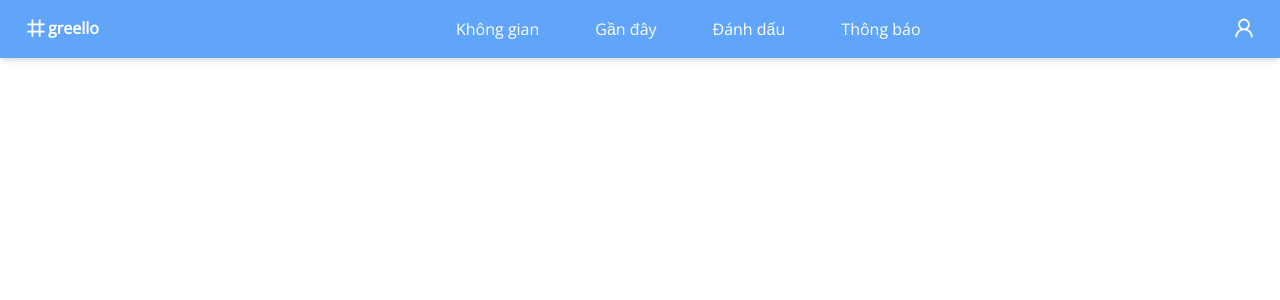
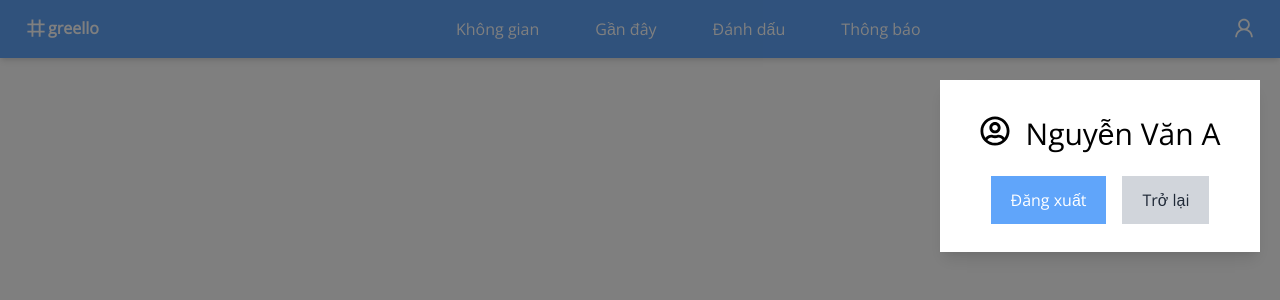
Before and after one commit to SilvirD/TodoApp-FinalProject, a React (Create React App) app: page /notification/1 in a window 1280 px wide. Both pictures are taken after a click on the element 1244 px from the left and 28 px from the top of the page. Shown: the top 300 px of the page. Built offline with nearby package versions, Linux system fonts and the light colour scheme.

Commit message:
feat: add user dialog

```diff
--- a/src/App.js
+++ b/src/App.js
@@ -6,13 +6,18 @@ import Workspace from "./components/pages/Workspace";
 import Recent from "./components/pages/Recent";
 import Bookmark from "./components/pages/Bookmark";
 import Notification from "./components/pages/Notification";
+import UserDialog from './components/common/UserDialog'
+import { useState } from "react";
 
 function App() {
+  const [userModal, setUserModal] = useState(false);
+
   return (
     <>
       <Router>
         <div className="App">
-          <NavBar />
+          <NavBar userModal={userModal} setUserModal={setUserModal} />
+          <UserDialog userModal={userModal} setUserModal={setUserModal} />
 
           <Switch>
             <Route exact path="/" component={Workspace} />
--- a/src/components/NavBar/NavBar.js
+++ b/src/components/NavBar/NavBar.js
@@ -3,20 +3,28 @@ import { AiOutlineNumber, AiOutlineUser } from "react-icons/ai";
 import { Link } from "react-router-dom";
 import Button from "./Button";
 
-const NavBar = () => {
+const NavBar = ({ userModal, setUserModal }) => {
   const ICONSIZE = 24;
   const [expandState, setExpandState] = useState(false);
   const [navlinks, setNavLink] = useState("navlinks");
 
-  const toggleMobileMenu = () => {
+  const toggleMobileMenu = (expandState) => {
+    console.log(expandState)
     setExpandState(!expandState);
 
     if (expandState) {
       setNavLink("navlinks");
     } else {
-      setNavLink("navlinks active");
+      setNavLink("navlinks activebar");
     }
   };
+
+  const toggleProfileDialog = (userModal) => {
+    console.log(userModal)
+    if (!userModal) {
+      setUserModal(!userModal)
+    }
+  }
 
   return (
     <nav className="navbar">
@@ -42,10 +50,10 @@ const NavBar = () => {
       </div>
 
       <div className="flex absolute top-1 right-3">
-        <div className="profile">
+        <div onClick={_ => toggleProfileDialog(userModal)} className="profile">
           <AiOutlineUser size={ICONSIZE} />
         </div>
-        <div onClick={toggleMobileMenu} className="menu">
+        <div onClick={_ => toggleMobileMenu(expandState)} className="menu">
           <Button expandState={expandState} />
         </div>
       </div>
--- /dev/null
+++ b/src/components/common/UserDialog.js
@@ -0,0 +1,35 @@
+import ReactDom from "react-dom";
+import '../../styles/UserDialog.scss'
+import { FaRegUserCircle } from "react-icons/fa";
+
+const userDialog = ({ userModal, setUserModal }) => {
+	const handleClose = (userModal) => {
+		console.log(userModal)
+		if (userModal) {
+			setUserModal(!userModal)
+		}
+	}
+
+	return ReactDom.createPortal(
+		<>
+		{userModal && <div className="overlay">
+			<div className="dialog">
+				<div className="userinfo">
+					<span><FaRegUserCircle /></span> <span>Nguyễn Văn A</span>
+				</div>
+				<div className="flex">
+					<button className="logout-btn">
+						Đăng xuất
+					</button>
+					<button onClick={_ => handleClose(userModal)}>
+						Trở lại
+					</button>
+				</div>
+			</div>
+		</div> }
+		</>,
+		document.getElementById("portal")
+	)
+}
+
+export default userDialog
--- a/src/index.scss
+++ b/src/index.scss
@@ -33,8 +33,8 @@ body {
   @apply hidden absolute p-1 left-0
     md:flex w-full md:w-auto md:relative md:top-auto md:left-1/4 lg:left-1/3;
 
-  .active {
-    @apply flex;
+  .activebars {
+    @apply flex flex-col;
   }
 
   ul {
--- /dev/null
+++ b/src/styles/UserDialog.scss
@@ -0,0 +1,20 @@
+.dialog {
+	@apply fixed bg-white top-20 right-5 p-5 w-80 shadow-lg flex flex-col items-center justify-center;
+	z-index: 1000;
+
+	.userinfo {
+		@apply flex m-2 text-3xl;
+
+		span {
+			@apply m-2;
+		}
+	}
+
+	button {
+		@apply bg-gray-300 hover:bg-gray-400 text-gray-800 hover:text-white py-3 px-5 m-2;
+	}
+
+	.logout-btn {
+		@apply bg-blue-400 hover:bg-blue-300 text-white;
+	}
+}
```
